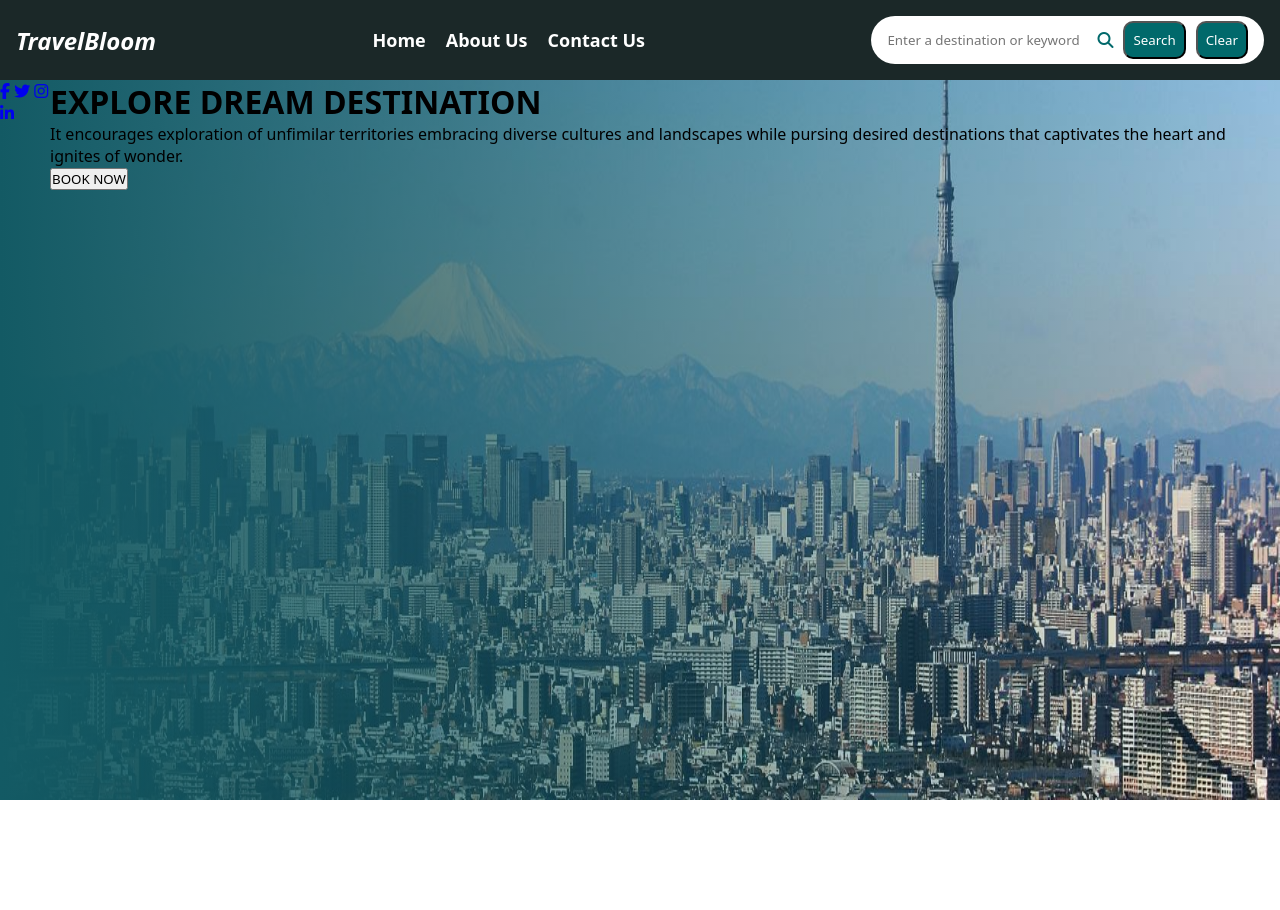
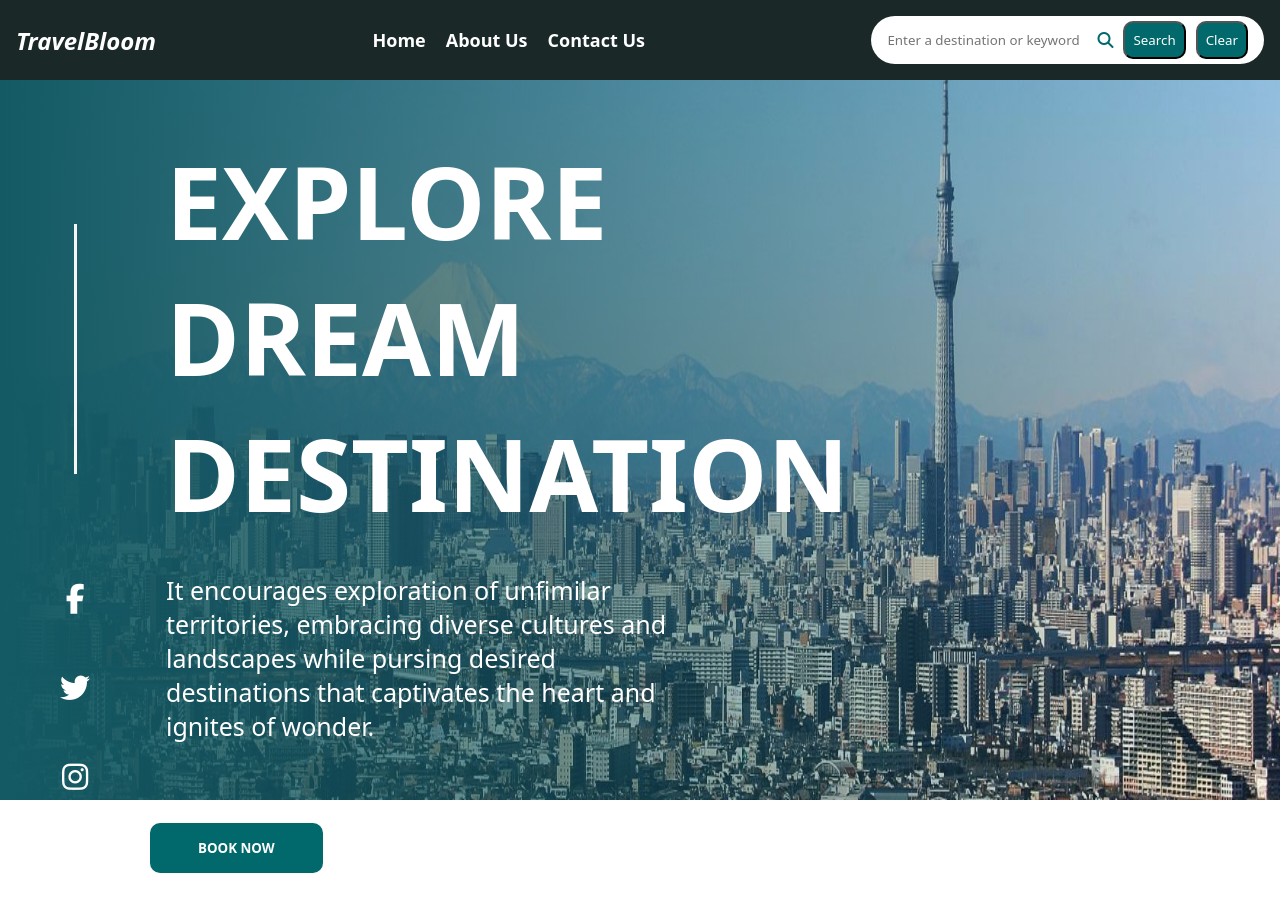
Before and after one commit to bernie-haxx/Travel-Bloom, a plain HTML site: page index.html in a window 1280 px wide. Before the commit the page ends 800 px from the top, so only its background shows below. Drawn offline with Linux system fonts and the light colour scheme.

Commit message:
Index Page Completion

```diff
--- a/index.html
+++ b/index.html
@@ -34,6 +34,9 @@
         </nav>
         <aside>
             <div class="social-icons">
+                <div class= "solid-line-div">
+                <div class="solid-line"></div>
+                </div>
                 <a href="#"><i class="fab fa-facebook-f"></i></a>
                 <a href="#"><i class="fab fa-twitter"></i></a>
                 <a href="#"><i class="fab fa-instagram"></i></a>
@@ -41,10 +44,10 @@
             </div>
         </aside>
         <main>
-            <div class="explore">
-                <h1>EXPLORE DREAM DESTINATION</h1>
-                <p>It encourages exploration of unfimilar territories embracing diverse cultures and landscapes while
-                    pursing desired destinations that captivates the heart and ignites of wonder.</p>
+            <div>
+                <h1>EXPLORE<br> DREAM<br> DESTINATION</h1>
+                <p>It encourages exploration of unfimilar <br>territories, embracing diverse cultures and<br> landscapes while
+                    pursing desired<br> destinations that captivates the heart and<br> ignites of wonder.</p>
                 <button>BOOK NOW</button>
             </div>
             <!-- Your main content goes here -->
--- a/styles.css
+++ b/styles.css
@@ -10,7 +10,7 @@
 body {
     min-height: 100vh;
     display: grid;
-    grid-template-columns: 50px 1fr;
+    grid-template-columns: 150px 1fr;
     grid-template-rows: auto 2fr;
     grid-template-areas:
         "navbar navbar"
@@ -105,9 +105,57 @@ input:placeholder-shown {
 /* Aside Values */
 aside {
     grid-area: aside;
+    padding-top: 4rem;
 }
 
+.social-icons {
+    display: flex;
+    flex-direction: column;
+    align-items: center;
+}
+
+.social-icons a {
+    padding: 1.5rem;
+    /* column-gap: 1.5rem; */
+    color: white;
+    font-size: 30px;
+}
+.solid-line {
+    border-left: 3px solid whitesmoke;
+    height: 250px;
+
+  }
+
+  .solid-line-div {
+    padding: 5rem;
+  }
 /* Main Content Values */
 main {
     grid-area: main;
+    display: flex;
+    align-items: center;
+    justify-content: start;
+    color: white;
 }
+
+main h1 {
+    font-size: 100px;
+    padding: 1rem;
+}
+
+main p {
+    padding: 1rem;
+    padding-bottom: 5rem;
+    font-size: 25px;
+    font-weight: 100;
+}
+main button {
+    background-color: #01696b;
+    color: white;
+    padding: 1rem 3rem;
+    border-radius: 10px;
+    overflow: hidden;
+    font-weight: bolder;
+    border-style: none;
+    align-self: center;
+}
```
